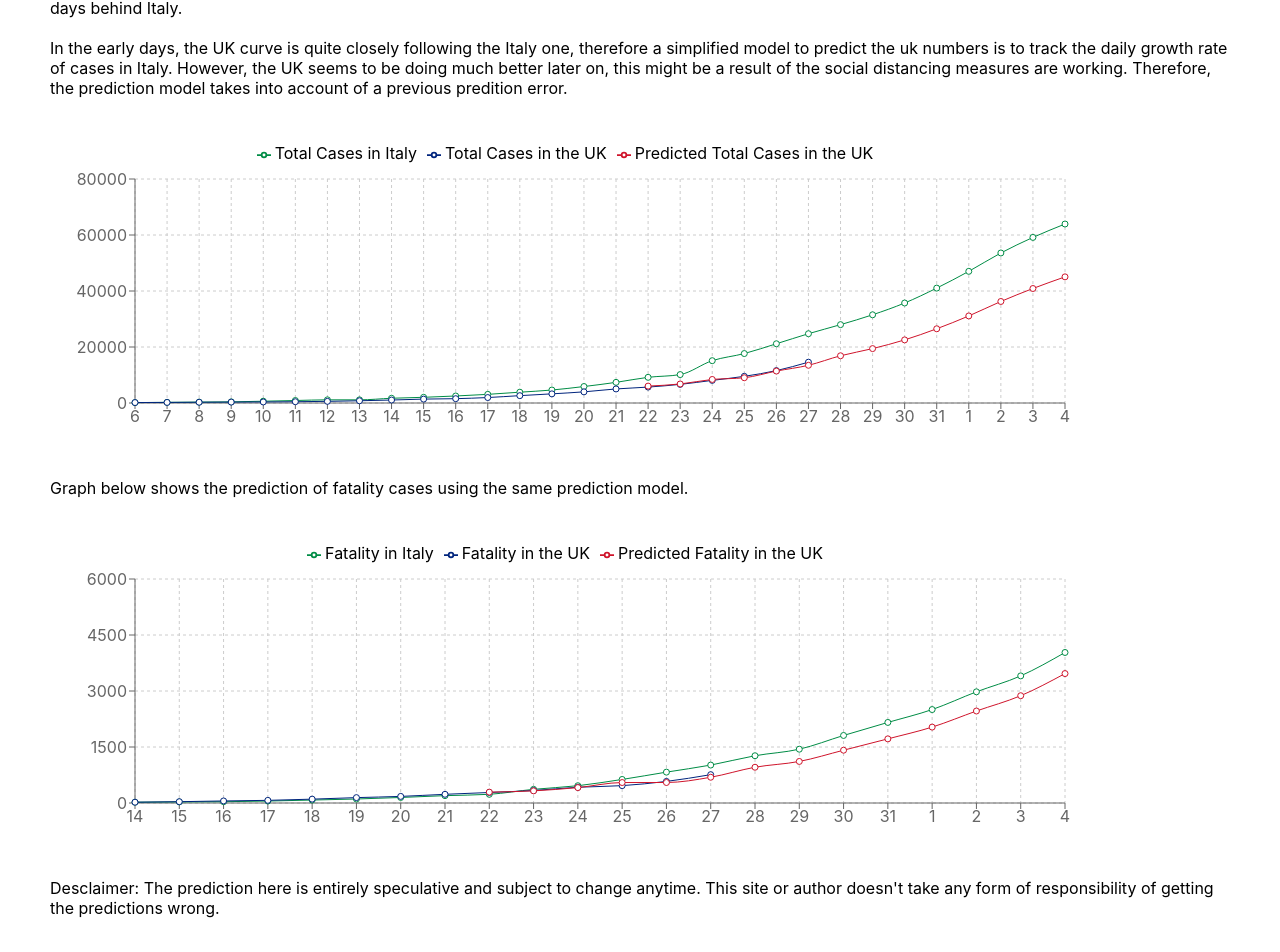
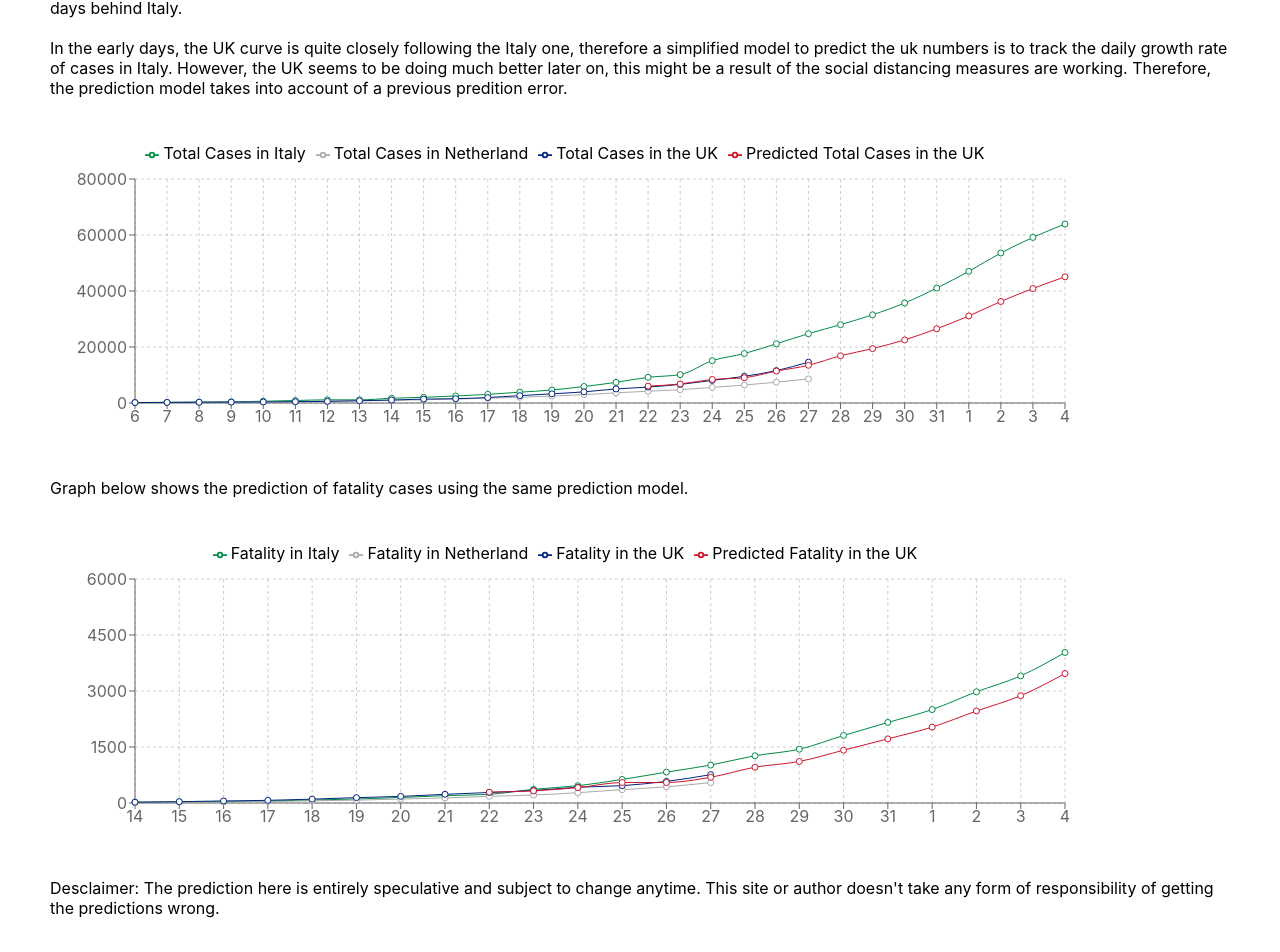
Before and after one commit to linamm/coronachart, a React (Create React App) app in the folder coronachart/: page / in a window 1280 px wide. Shown: the part 372-1324 px from the top of the page. Built offline with nearby package versions, Linux system fonts and the light colour scheme.

Commit message:
add netherland data

```diff
--- a/coronachart/src/App.js
+++ b/coronachart/src/App.js
@@ -77,6 +77,7 @@ const styles = {
           <Tooltip />
           <Legend verticalAlign="top" height={36}/>
           <Line name="Total Cases in Italy" type="monotone" dataKey="it" stroke="#008c45" yAxisId={0} />
+          <Line name="Total Cases in Netherland" type="monotone" dataKey="nl" stroke="#aaaaaa" yAxisId={0} />
           <Line name="Total Cases in the UK" type="monotone" dataKey="uk" stroke="#00247d" yAxisId={0} />
           <Line name="Predicted Total Cases in the UK" type="monotone" dataKey="uk_predict" stroke="#cf142b" yAxisId={0} />
         </LineChart>
@@ -99,6 +100,7 @@ const styles = {
           <Tooltip />
           <Legend verticalAlign="top" height={36}/>
           <Line name="Fatality in Italy" type="monotone" dataKey="it" stroke="#008c45" yAxisId={0} />
+          <Line name="Fatality in Netherland" type="monotone" dataKey="nl" stroke="#aaaaaa" yAxisId={0} />
           <Line name="Fatality in the UK" type="monotone" dataKey="uk" stroke="#00247d" yAxisId={0} />
           <Line name="Predicted Fatality in the UK" type="monotone" dataKey="uk_predict" stroke="#cf142b" yAxisId={0} />
         </LineChart>
--- a/coronachart/src/Data.js
+++ b/coronachart/src/Data.js
@@ -4,20 +4,20 @@
 import { getPredictCases } from './Predict.js';
 
  const raw_death_cases = [
-  {"name": "14", "it": 21, "uk": 21},
-  {"name": "15", "it": 29, "uk": 35},
-  {"name": "16", "it": 34, "uk": 55},
-  {"name": "17", "it": 52, "uk": 71},
-  {"name": "18", "it": 79, "uk": 103},
-  {"name": "19", "it": 107, "uk": 144},
-  {"name": "20", "it": 148, "uk": 177},
-  {"name": "21", "it": 197, "uk": 233},
-  {"name": "22", "it": 233, 'uk': 281, 'uk_predict': 291},
-  {"name": "23", "it": 366, 'uk': 335, 'uk_predict': 325},
-  {"name": "24", "it": 463, 'uk': 422, 'uk_predict': 413},
-  {"name": "25", "it": 631, 'uk': 465, 'uk_predict': 548},
-  {"name": "26", "it": 827, 'uk': 578, 'uk_predict': 549},
-  {"name": "27", "it": 1016,'uk': 759, 'uk_predict': 690},
+  {"name": "14", "it": 21, "uk": 21, "nl": 12},
+  {"name": "15", "it": 29, "uk": 35, "nl": 20},
+  {"name": "16", "it": 34, "uk": 55, "nl": 24},
+  {"name": "17", "it": 52, "uk": 71, "nl": 43},
+  {"name": "18", "it": 79, "uk": 103, "nl": 58},
+  {"name": "19", "it": 107, "uk": 144, "nl": 76},
+  {"name": "20", "it": 148, "uk": 177, "nl": 106},
+  {"name": "21", "it": 197, "uk": 233, "nl": 136},
+  {"name": "22", "it": 233, 'uk': 281, 'uk_predict': 291, "nl": 179},
+  {"name": "23", "it": 366, 'uk': 335, 'uk_predict': 325, "nl": 213},
+  {"name": "24", "it": 463, 'uk': 422, 'uk_predict': 413, "nl": 276},
+  {"name": "25", "it": 631, 'uk': 465, 'uk_predict': 548, "nl": 356},
+  {"name": "26", "it": 827, 'uk': 578, 'uk_predict': 549, "nl": 434},
+  {"name": "27", "it": 1016,'uk': 759, 'uk_predict': 690, "nl": 546},
   {"name": "28", "it": 1266,},
   {"name": "29", "it": 1441,},
   {"name": "30", "it": 1809, },
@@ -29,28 +29,28 @@ import { getPredictCases } from './Predict.js';
 ];
 
 const raw_total_cases = [
-  {"name": "6", "it": 150, "uk": 160},
-  {"name": "7", "it": 229, "uk": 206},
-  {"name": "8", "it": 322, "uk": 271},
-  {"name": "9", "it": 400, "uk": 321},
-  {"name": "10", "it": 640, "uk": 373},
-  {"name": "11", "it": 888, "uk": 456},
-  {"name": "12", "it": 1128, "uk": 590},
-  {"name": "13", "it": 1128, "uk": 797},
-  {"name": "14", "it": 1694, "uk": 1061},
-  {"name": "15", "it": 2036, "uk": 1391},
-  {"name": "16", "it": 2502, "uk": 1543},
-  {"name": "17", "it": 3089, "uk": 1950},
-  {"name": "18", "it": 3858,"uk": 2626},
-  {"name": "19", "it": 4636,"uk": 3269},
-  {"name": "20", "it": 5883,"uk": 3983},
-  {"name": "21", "it": 7375, "uk": 5018,},
-  {"name": "22", "it": 9172, "uk": 5683, 'uk_predict': 6034},
-  {"name": "23", "it": 10149,'uk': 6650, 'uk_predict': 6797},
-  {"name": "24", "it": 15113,'uk': 8077, 'uk_predict': 8407},
-  {"name": "25", "it": 17660, 'uk': 9529, 'uk_predict': 9021},
-  {"name": "26", "it": 21157, 'uk': 11568, 'uk_predict': 11402},
-  {"name": "27","it": 24747,'uk': 14578, 'uk_predict': 13468},
+  {"name": "6", "it": 150, "uk": 160, "nl": 128 },
+  {"name": "7", "it": 229, "uk": 206, "nl": 188},
+  {"name": "8", "it": 322, "uk": 271, "nl": 264},
+  {"name": "9", "it": 400, "uk": 321, "nl": 321},
+  {"name": "10", "it": 640, "uk": 373, "nl": 382},
+  {"name": "11", "it": 888, "uk": 456, "nl": 503},
+  {"name": "12", "it": 1128, "uk": 590, "nl": 614},
+  {"name": "13", "it": 1128, "uk": 797, "nl": 804},
+  {"name": "14", "it": 1694, "uk": 1061, "nl": 959},
+  {"name": "15", "it": 2036, "uk": 1391, "nl": 1135},
+  {"name": "16", "it": 2502, "uk": 1543, "nl": 1413},
+  {"name": "17", "it": 3089, "uk": 1950, "nl": 1705},
+  {"name": "18", "it": 3858,"uk": 2626, "nl": 2051},
+  {"name": "19", "it": 4636,"uk": 3269, "nl": 2460},
+  {"name": "20", "it": 5883,"uk": 3983, "nl": 2994},
+  {"name": "21", "it": 7375, "uk": 5018,"nl": 3631},
+  {"name": "22", "it": 9172, "uk": 5683, 'uk_predict': 6034, "nl": 4204},
+  {"name": "23", "it": 10149,'uk': 6650, 'uk_predict': 6797, "nl": 4749},
+  {"name": "24", "it": 15113,'uk': 8077, 'uk_predict': 8407, "nl": 5560},
+  {"name": "25", "it": 17660, 'uk': 9529, 'uk_predict': 9021, "nl": 6412},
+  {"name": "26", "it": 21157, 'uk': 11568, 'uk_predict': 11402, "nl": 7431},
+  {"name": "27","it": 24747,'uk': 14578, 'uk_predict': 13468, "nl": 8603},
   {"name": "28","it": 27980,},
   {"name": "29","it": 31506,},
   {"name": "30","it": 35713,},
```
